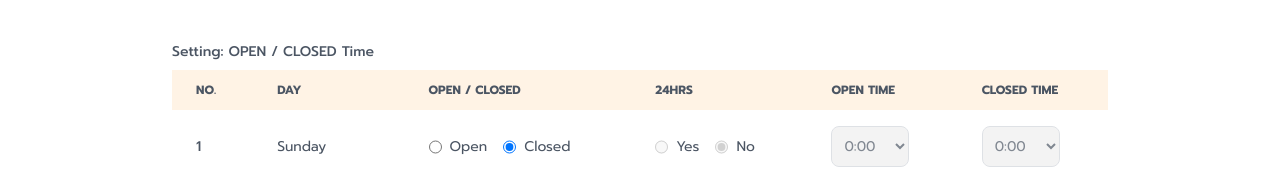
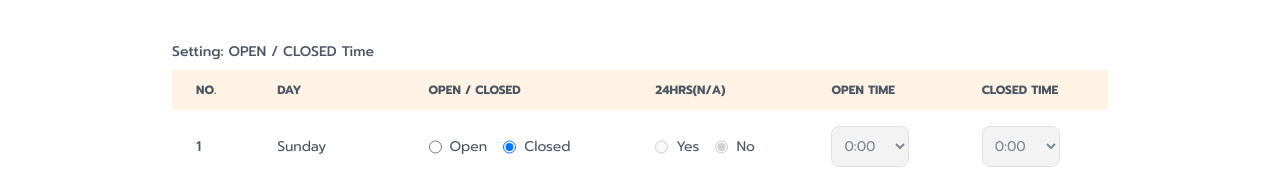
Before and after one commit to soAcademy/kowingplace, a React (Vite) app: page /partner/setting/time in a window 1280 px wide. Shown: the part 222-391 px from the top of the page. Built offline with nearby package versions, Linux system fonts and the light colour scheme; sample sign-in values are in the browser's storage.

Commit message:
feat: test rewrite vercel

```diff
--- a/src/components/Calendar.jsx
+++ b/src/components/Calendar.jsx
@@ -224,6 +224,12 @@ export const Calendar = ({ selectDateTime, setSelectDateTime, dayOpen }) => {
                       key: r.key,
                     })
                   }
+                  disabled={
+                    todayAndNextDay(r.year, r.month, r.date) &&
+                    dayOffTime(r.day)
+                      ? false
+                      : true
+                  }
                 >
                   <div
                     className={`w-12 h-12 flex justify-center items-center ${
--- a/src/pages/internal/SettingTime.jsx
+++ b/src/pages/internal/SettingTime.jsx
@@ -208,7 +208,7 @@ export const SettingTime = () => {
                     <th className="hidden md:table-cell px-6 py-3">No.</th>
                     <th className="px-6 py-3">Day</th>
                     <th className="px-6 py-3">Open / Closed</th>
-                    <th className="px-6 py-3">24Hrs</th>
+                    <th className="px-6 py-3">24Hrs(n/a)</th>
                     <th className="px-6 py-3">Open Time</th>
                     <th className="px-6 py-3">Closed Time</th>
                   </tr>
```
Also changed, not shown: src/vercel.json (added).
